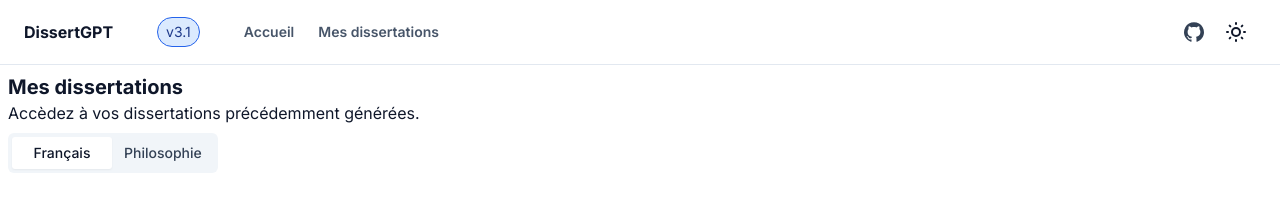
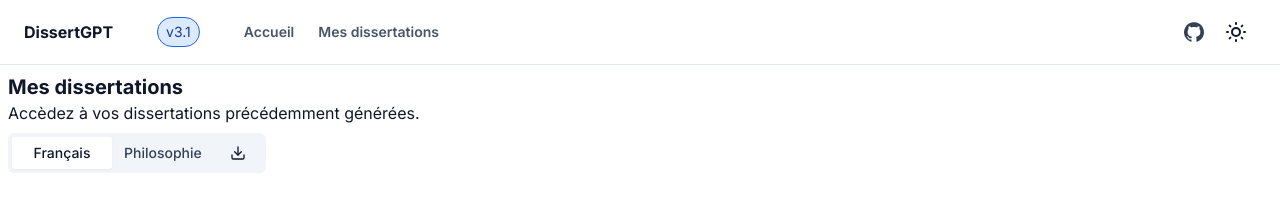
Before and after one commit to lpeyr/DissertGPT, a Next.js app: page /dissertations in a window 1280 px wide. Shown: the top 223 px of the page. Built offline with nearby package versions, Linux system fonts and the light colour scheme.

Commit message:
Added the possibility to export dissertations

```diff
--- a/lib/dis_info.tsx
+++ b/lib/dis_info.tsx
@@ -10,4 +10,9 @@
   type?: ContentType
 }
 
+export interface DissertList {
+  french: DissertInfo[]
+  philo: DissertInfo[]
+}
+
 export type ContentType = "ph_prob" | "ph_intro"
--- a/pages/dissertations.tsx
+++ b/pages/dissertations.tsx
@@ -1,10 +1,18 @@
 import Head from "next/head"
-import { Bookmark } from "lucide-react"
+import Link from "next/link"
+import { Bookmark, Download } from "lucide-react"
 
-import { DissertInfo } from "@/lib/dis_info"
+import { DissertInfo, DissertList } from "@/lib/dis_info"
 import { DissertUiItem } from "@/components/dissert_item"
 import { Layout } from "@/components/layout"
+import { Button } from "@/components/ui/button"
 import { Tabs, TabsContent, TabsList, TabsTrigger } from "@/components/ui/tabs"
+import {
+  Tooltip,
+  TooltipContent,
+  TooltipProvider,
+  TooltipTrigger,
+} from "@/components/ui/tooltip"
 
 export default function DissertPage() {
   let disserts: DissertInfo[] = []
@@ -12,6 +20,11 @@
   if (typeof window !== "undefined") {
     disserts = JSON.parse(localStorage.getItem("disserts") ?? "[]")
     disserts_ph = JSON.parse(localStorage.getItem("disserts_ph") ?? "[]")
+  }
+
+  let dissert_to_export: DissertList = {
+    french: disserts,
+    philo: disserts_ph,
   }
   return (
     <Layout>
@@ -32,6 +45,31 @@
         <TabsList>
           <TabsTrigger value="fr">Français</TabsTrigger>
           <TabsTrigger value="ph">Philosophie</TabsTrigger>
+
+          <TooltipProvider>
+            <Tooltip>
+              <TooltipTrigger>
+                <Link
+                  href={
+                    "data:text/plain;charset=UTF-8," +
+                    encodeURIComponent(
+                      typeof window !== "undefined"
+                        ? JSON.stringify(dissert_to_export)
+                        : "{msg: 'an error occurred'}"
+                    )
+                  }
+                  download={"dissertations.json"}
+                >
+                  <Button variant="ghost" className="h-auto">
+                    <Download size={16} />
+                  </Button>
+                </Link>
+              </TooltipTrigger>
+              <TooltipContent>
+                <p>Exporter vos dissertations</p>
+              </TooltipContent>
+            </Tooltip>
+          </TooltipProvider>
         </TabsList>
         <TabsContent value="fr">
           <section className="m-2 p-5 flex flex-wrap justify-center md:justify-start">
```
